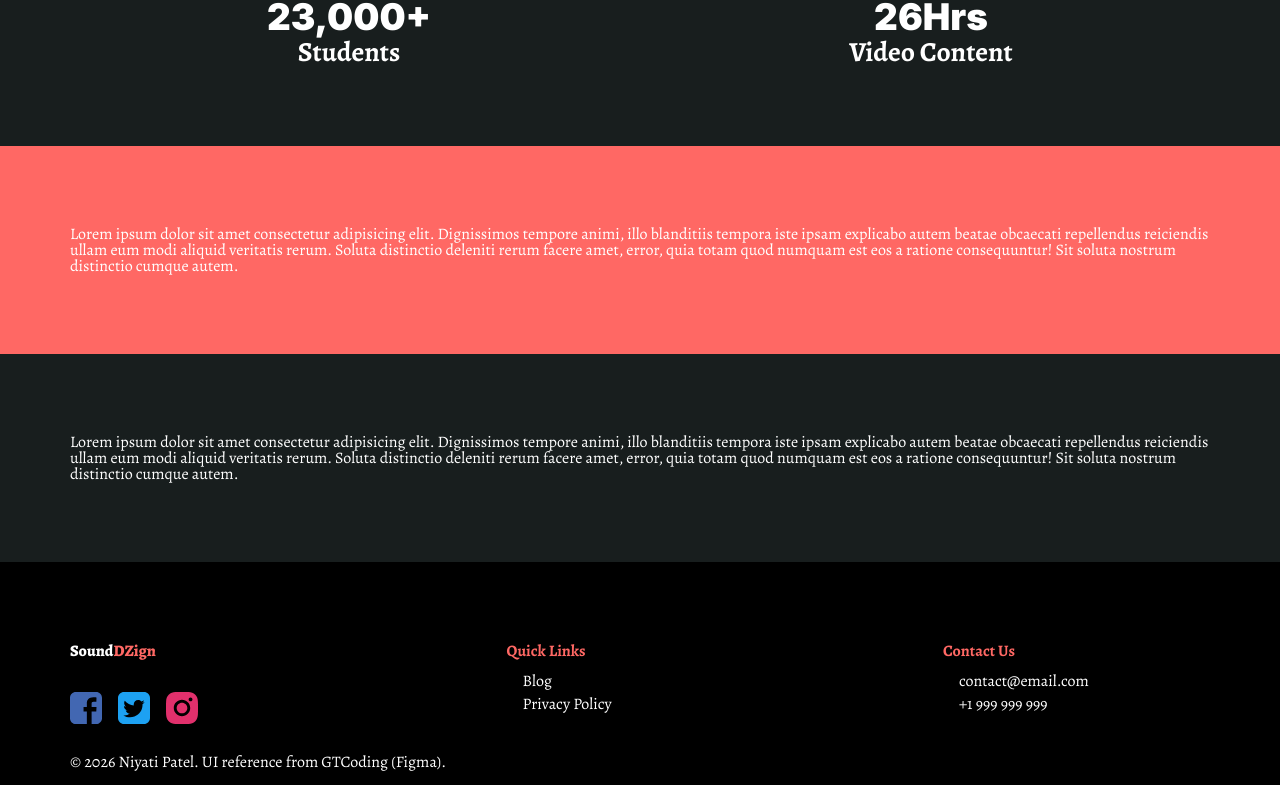
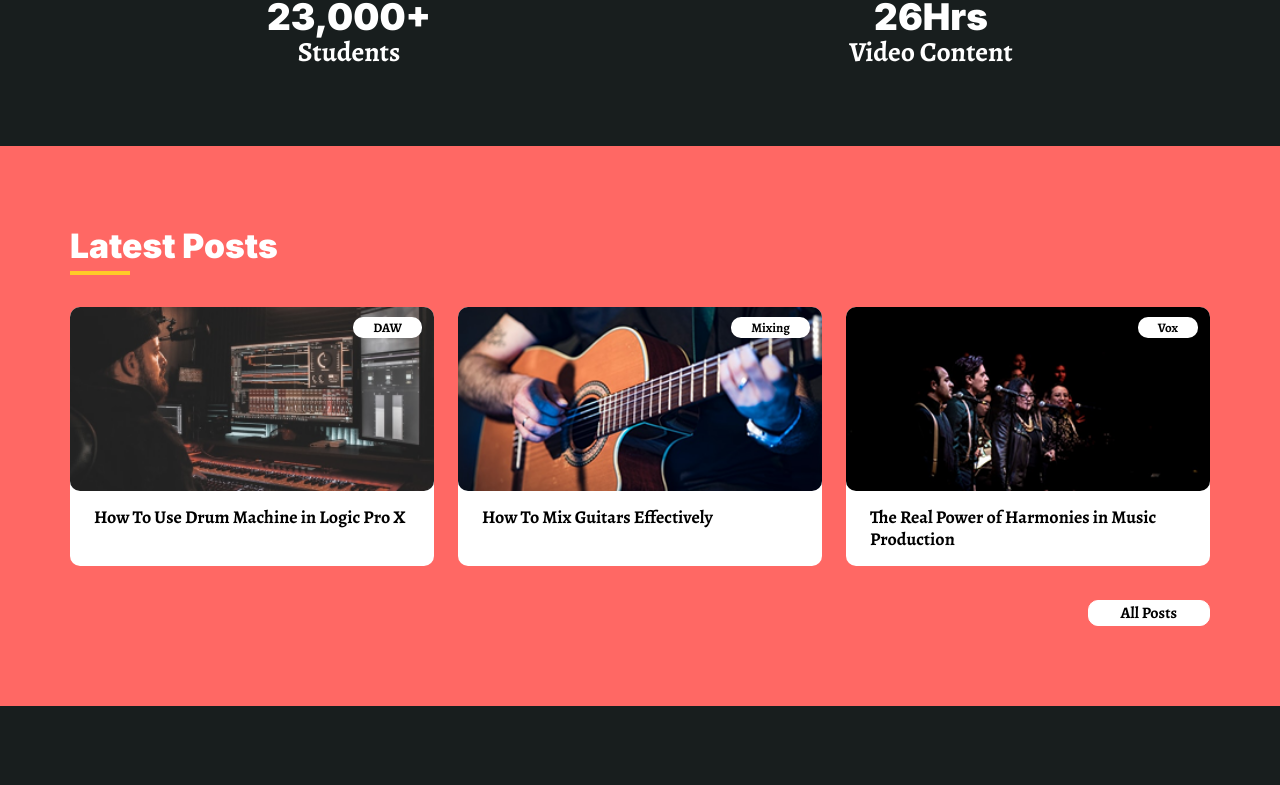
Before and after one commit to NiyatiMPatel/soundDZign, a React (Vite) app: page / in a window 1280 px wide. Shown: the part 1599-2384 px from the top of the page. Built offline with nearby package versions, Linux system fonts and the light colour scheme.

Commit message:
completed latest posts section

```diff
--- a/src/sections/Posts.jsx
+++ b/src/sections/Posts.jsx
@@ -1,15 +1,33 @@
-import React from "react";
+import { posts } from "../constants/constants";
 
 const Posts = () => {
   return (
     <section id="posts">
       <div className="container">
-        Lorem ipsum dolor sit amet consectetur adipisicing elit. Dignissimos
-        tempore animi, illo blanditiis tempora iste ipsam explicabo autem beatae
-        obcaecati repellendus reiciendis ullam eum modi aliquid veritatis rerum.
-        Soluta distinctio deleniti rerum facere amet, error, quia totam quod
-        numquam est eos a ratione consequuntur! Sit soluta nostrum distinctio
-        cumque autem.
+        <h2 className="eyeshadow eyeshadow-yellow position-relative section-title">
+          Latest Posts
+        </h2>
+        <div className="row posts-wrapper">
+          {posts.map(({ id, src, title, tag }) => (
+            <div className="col-12 col-md-6 col-lg-4 post-column" key={id}>
+              <div className="card h-100 position-relative">
+                <img
+                  src={src}
+                  loading="lazy"
+                  className="card-img-top"
+                  alt={title}
+                />
+                <div className="card-body">
+                  <h5 className="card-title">{title}</h5>
+                </div>
+                <div className="card-tag">{tag}</div>
+              </div>
+            </div>
+          ))}
+        </div>
+        <div className="btn-wrapper text-end">
+          <button>All Posts</button>
+        </div>
       </div>
     </section>
   );
--- a/src/styles/_base.scss
+++ b/src/styles/_base.scss
@@ -75,6 +75,11 @@ section {
   padding-right: 0 !important;
 }
 
+.section-title {
+  font-size: clamp(1.5rem, 1.3rem + 1vw, 2.5rem);
+  font-weight: 900;
+}
+
 .eyeshadow::after {
   content: "";
   width: 60px;
@@ -84,3 +89,7 @@ section {
   bottom: -8px;
   left: 0;
 }
+
+.eyeshadow-yellow::after {
+  background-color: var.$brand-yellow;
+}
--- a/src/styles/main.scss
+++ b/src/styles/main.scss
@@ -19,6 +19,9 @@
 // Topics section
 @use "./sections/statistics.scss";
 
+// Topics section
+@use "./sections/posts.scss";
+
 // Header section
 @use "./sections/footer.scss";
 
--- a/src/styles/responsive.scss
+++ b/src/styles/responsive.scss
@@ -8,7 +8,7 @@
   }
 
   .stats-content {
-    &::after {
+    &::before {
       left: -1rem;
     }
   }
@@ -39,6 +39,19 @@
     }
   }
   // TOPICS END //
+
+  // POSTS START //
+  .post-column:last-child:nth-child(odd) {
+    flex: 0 0 100%;
+    max-width: 100%;
+
+    .card-img-top {
+      height: 200px;
+      object-fit: cover;
+      width: 100%;
+    }
+  }
+  // POSTS END //
 }
 
 @media (max-width: 767.98px) {
@@ -87,6 +100,14 @@
     }
   }
   // HEADER END
+
+  // POSTS START //
+  .post-column:last-child:nth-child(odd) {
+    .card-img-top {
+      height: unset;
+    }
+  }
+  // POSTS END //
 }
 
 @media (max-width: 575.98px) {
@@ -127,16 +148,12 @@
 
   // STAISTICS START //
   .stats-content {
-    gap: 5.25rem;
-
-    &::after {
+    &::before {
       left: 2rem;
     }
   }
 
   // STAISTICS END //
-
-  // STAISTICS START //
 
   // FOOTER START //
   .copyright {
--- /dev/null
+++ b/src/styles/sections/posts.scss
@@ -0,0 +1,51 @@
+@use "../variables" as var;
+
+.posts-wrapper {
+  margin-top: 2.5rem;
+  row-gap: 2.125rem;
+  .card {
+    border: none;
+    border-radius: 0.625rem;
+
+    img {
+      border-radius: 0.625rem;
+    }
+
+    .card-body {
+      padding: 1rem 1.5rem;
+
+      .card-title {
+        margin: 0;
+        font-size: 1.125rem;
+        font-weight: 700;
+        color: var.$brand-black;
+      }
+    }
+
+    .card-tag {
+      position: absolute;
+      top: 0.625rem;
+      right: 0.75rem;
+      background: var.$brand-white;
+      padding: 0.25rem 1.25rem;
+      border-radius: 10px;
+      font-size: 0.813rem;
+      font-weight: 700;
+      color: var.$brand-black;
+    }
+  }
+}
+
+.btn-wrapper {
+  margin-top: 2.125rem;
+
+  button {
+    padding: 0.25rem 2rem;
+    border-radius: 0.625rem;
+    border: 1px solid var.$brand-white;
+    background: var.$brand-white;
+    color: var.$brand-black;
+    font-size: 1rem;
+    font-weight: 700;
+  }
+}
--- a/src/styles/sections/statistics.scss
+++ b/src/styles/sections/statistics.scss
@@ -1,7 +1,8 @@
 @use "../variables" as var;
 
 .stats-content {
-  &::after {
+  row-gap: 5.25rem;
+  &::before {
     content: "";
     position: absolute;
     width: 88px;
--- a/src/styles/sections/topics.scss
+++ b/src/styles/sections/topics.scss
@@ -1,9 +1,4 @@
 @use "../variables" as var;
-
-.section-title {
-  font-size: clamp(1.5rem, 1.3rem + 1vw, 2.5rem);
-  font-weight: 900;
-}
 
 .topic-content {
   margin-top: 2.188rem;
```
